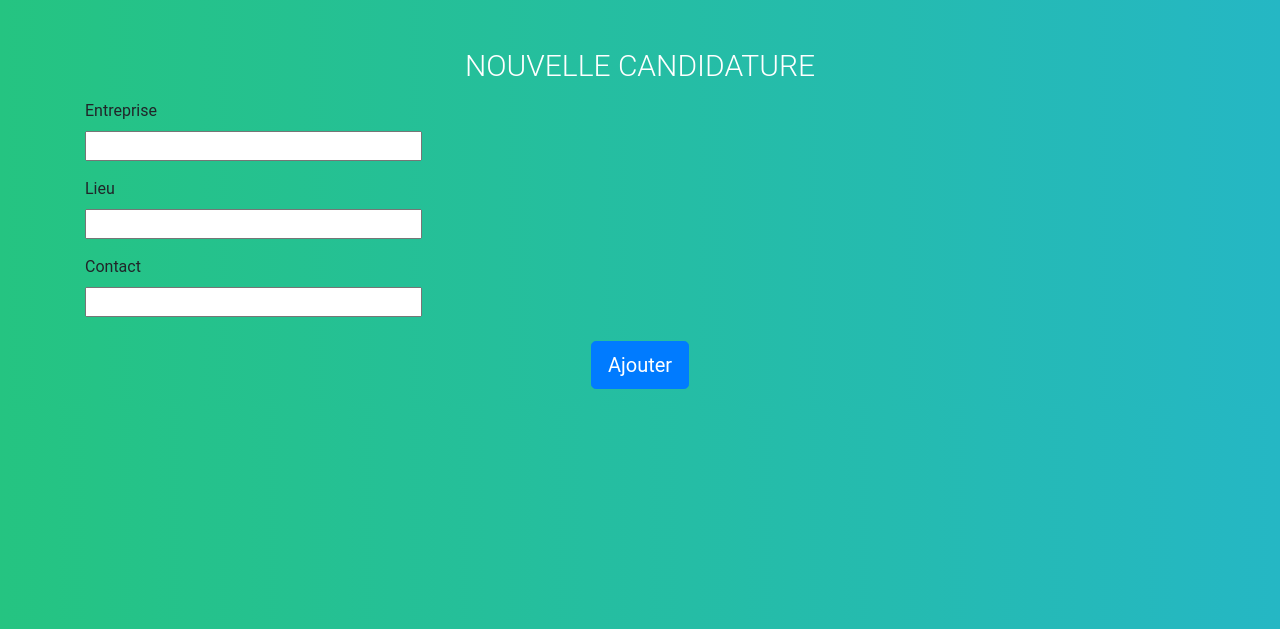
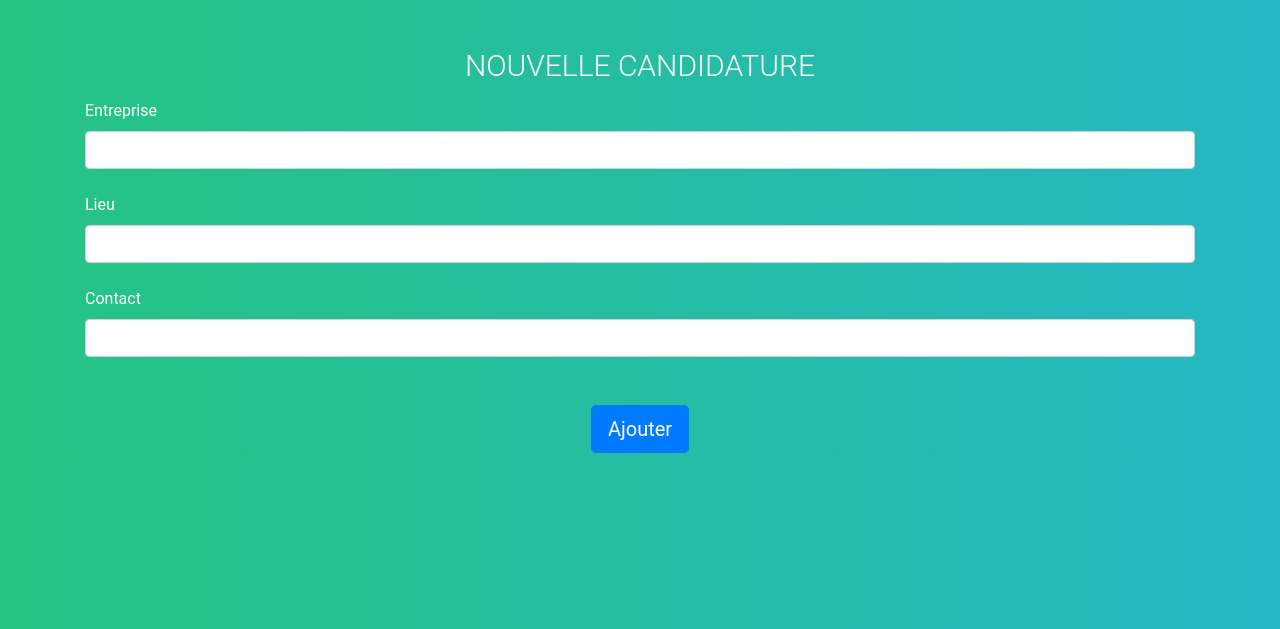
Before and after one commit to yayahamour/candi-app, a Flask app: page /candidature in a window 1280 px wide. Shown: the part 72-701 px from the top of the page. Run offline with Flask 2, Linux system fonts and the light colour scheme; some libraries are stand-ins or nearby versions.

Commit message:
formulaires

```diff
--- a/App/static/style.css
+++ b/App/static/style.css
@@ -51,7 +51,9 @@ h1{
   section{
     margin: 50px;
   }
-
+  label{
+    color:#fff;
+  }
 
   /* follow me template */
   .made-with-love {
--- a/App/templates/add_candidacy.html
+++ b/App/templates/add_candidacy.html
@@ -5,25 +5,22 @@
 {% block content%}
 <div class='container mt-5'>
     <h1>Nouvelle Candidature</h1>
-    <form method="post" class="form-register">
+    <form method="POST" class="form-register">
         {{ form.hidden_tag() }}
-        <p>
-            {{ form.name.label }}<br>
-            {{ form.name(size=32) }}<br>
 
-        </p>
-        <p>
-            {{ form.place.label }}<br>
-            {{ form.place(size=32) }}<br>
+        {{ form.name.label }}
+        {{ form.name(size=32, class="form-control") }}
+        <br>
 
-        </p>
-        <p>
-            {{ form.contact.label }}<br>
-            {{ form.contact(size=32) }}<br>
+        {{ form.place.label }}
+        {{ form.place(size=32, class="form-control") }}
+        <br>
 
-        </p>
+        {{ form.contact.label }}
+        {{ form.contact(size=32, class="form-control") }}
+        <br>
 
-        <p>{{ form.submit(class="btn btn-lg btn-primary mt-4 d-block",id="button") }}</p>
+        {{ form.submit(class="btn btn-lg btn-primary mt-4 d-block",id="button") }}
     </form>
 </div>
 {% endblock %}
--- a/App/templates/login.html
+++ b/App/templates/login.html
@@ -6,7 +6,7 @@
 
 {% block content %}
     <div class='container mt-5'>
-        <h1 class="text-center"> Log in </h1>
+        <h1> Log in </h1>
         <br>
         <form method="POST" class="form-register">
             {{ form.hidden_tag() }}
```
